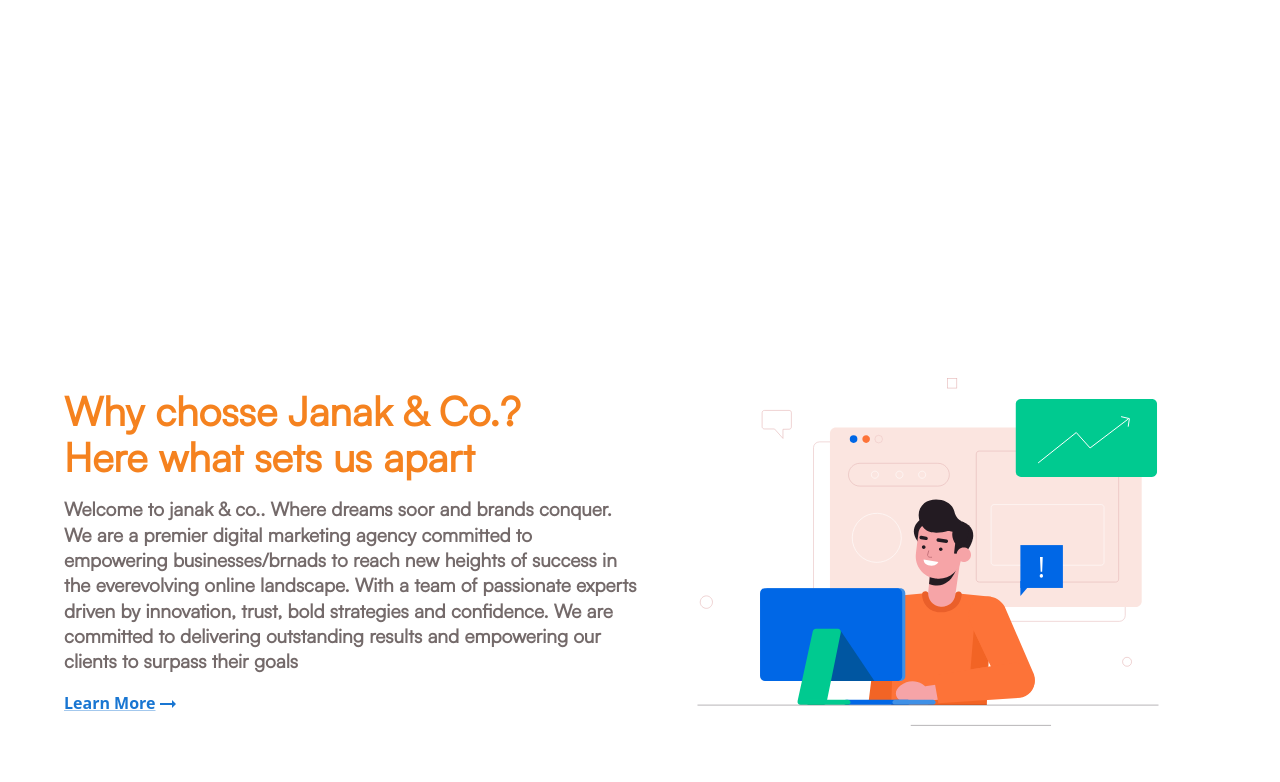
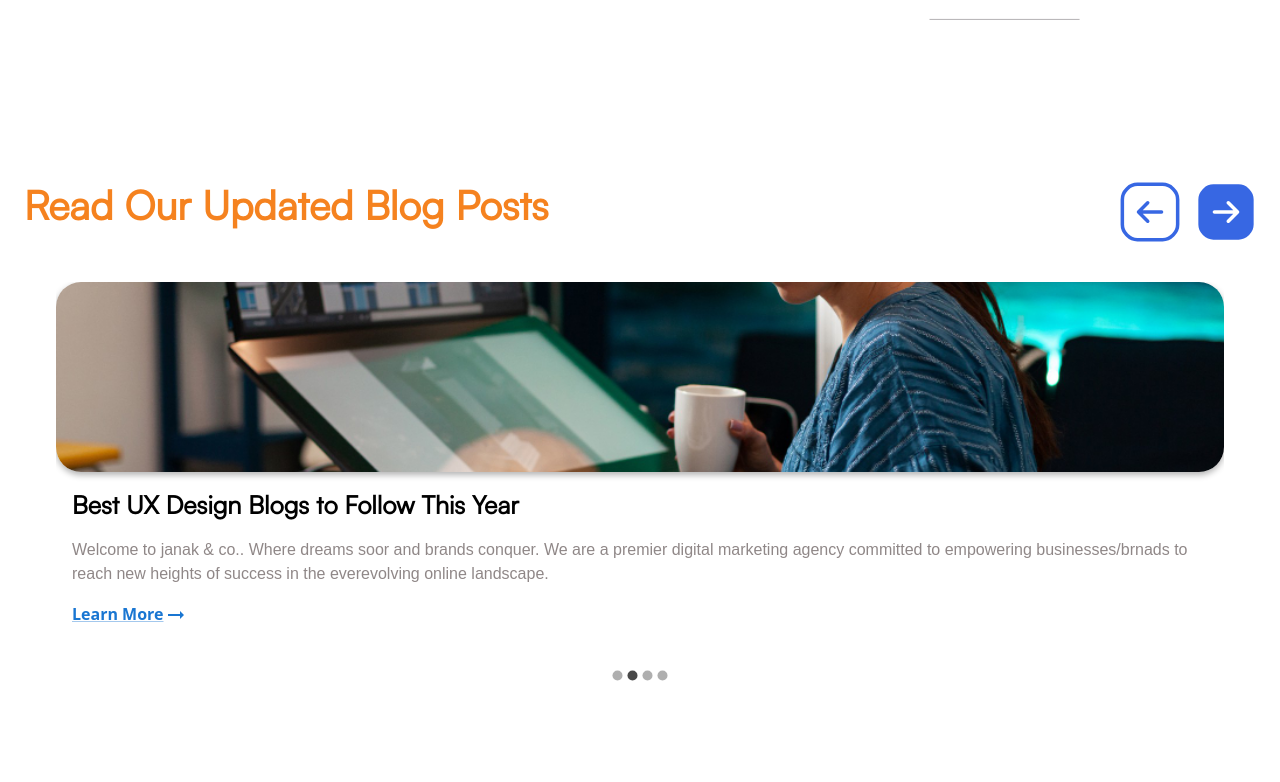
Before and after one commit to SACHINQEEP/janak_co, a React (Create React App) app: page / in a window 1280 px wide. Shown: the part 2296-3078 px from the top of the page. After the commit the page ends 2981 px from the top, so only its background shows below. Built offline with nearby package versions, Linux system fonts and the light colour scheme.

Commit message:
UI Changes

```diff
--- a/src/features/landingPage.tsx
+++ b/src/features/landingPage.tsx
@@ -21,11 +21,11 @@ import AppSliderCard from './shared/components/sliderCard';
 const LandingPage = () => {
     return (
         <>
-            <Container maxWidth="lg">
+            <Container maxWidth="xl">
                 <CssBaseline />
-                <Grid container component='main' sx={{ minHeight: '100vh', display: 'flex', justifyContent: 'center' }}>
+                <Grid container component='main' sx={{ display: 'flex', justifyContent: 'center' }}>
 
-                    <Grid item xs={12} sm={6} lg={6} md={6} sx={{ alignSelf: 'center', order: { xs: 2, sm: 1 } }}>
+                    <Grid item xs={12} sm={6} lg={6} md={6} sx={{ display: 'flex', justifyContent: 'center', alignItems: 'center', order: { xs: 2, sm: 1 } }}>
                         <motion.div
                             initial={{ opacity: 0, x: 50 }} // Initial animation values
                             animate={{ opacity: 1, x: 0 }} // Animation values to transition to
@@ -51,7 +51,7 @@ const LandingPage = () => {
                         </motion.div>
                     </Grid>
                     <Divider />
-                    <Grid item xs={12} sm={6} lg={6} md={6} sx={{ alignSelf: { sm: 'center' }, mt: { xs: 8 }, order: { xs: 1, sm: 2 } }}>
+                    <Grid item xs={12} sm={6} lg={6} md={6} sx={{ order: { xs: 1, sm: 2 } }}>
                         <motion.div
                             initial={{ opacity: 0, x: -50 }} // Initial animation values
                             animate={{ opacity: 1, x: 0 }} // Animation values to transition to
@@ -64,7 +64,7 @@ const LandingPage = () => {
 
 
                 {/* Section Services */}
-                <Grid component='section' container my={3} sx={{ minHeight: '100vh' }}>
+                <Grid component='section' container my={3} sx={{}}>
                     <Grid item xs={12} sm={6} md={6} lg={4} xl={3} my={2}>
                         <CardContent>
                             <Typography variant="body2" color="#f5821f" sx={{ fontSize: { xs: 28, sm: 20, md: 30, lg: 40 }, fontWeight: 'bold' }}>
@@ -79,7 +79,7 @@ const LandingPage = () => {
                 </Grid >
 
                 {/* Section AboutUs */}
-                <Grid component='section' container sx={{ minHeight: '100vh' }}>
+                <Grid component='section' container sx={{}}>
                     <Grid item xs={12} sm={6} lg={6} md={6}>
                         <motion.div
                             initial={{ opacity: 0, x: -50 }} // Initial animation values
@@ -89,7 +89,7 @@ const LandingPage = () => {
                             <img src={aboutUsPage} alt="aboutUs" />
                         </motion.div>
                     </Grid>
-                    <Grid item xs={12} sm={6} lg={6} md={6} sx={{ alignSelf: 'center' }}>
+                    <Grid item xs={12} sm={6} lg={6} md={6} sx={{ display: 'flex', justifyContent: 'center', alignItems: 'center' }}>
                         <motion.div
                             initial={{ opacity: 0, x: 50 }} // Initial animation values
                             animate={{ opacity: 1, x: 0 }} // Animation values to transition to
@@ -109,8 +109,8 @@ const LandingPage = () => {
                 </Grid>
 
                 {/* Why Section */}
-                <Grid component='section' container sx={{ minHeight: '100vh' }}>
-                    <Grid item xs={12} sm={6} lg={6} md={6} sx={{ alignSelf: 'center', order: { xs: 2, sm: 1 } }}>
+                <Grid component='section' container sx={{ display: 'flex', justifyContent: 'center', alignItems: 'center' }}>
+                    <Grid item xs={12} sm={6} lg={6} md={6} sx={{ order: { xs: 2, sm: 1 } }}>
                         <motion.div
                             initial={{ opacity: 0, x: 50 }} // Initial animation values
                             animate={{ opacity: 1, x: 0 }} // Animation values to transition to
@@ -140,7 +140,7 @@ const LandingPage = () => {
                 </Grid>
 
                 {/* Section Bogs */}
-                <Box sx={{ minHeight: '100vh' }}>
+                <Box sx={{}}>
                     <Grid container spacing={0} my={5}>
                         <Grid item xs={12} md={6}>
                             <Typography variant="h3" color="#f5821f" sx={{ fontSize: { xs: 25, md: 36, lg: 40 } }}>
@@ -156,11 +156,7 @@ const LandingPage = () => {
                             </Box>
                         </Grid>
                     </Grid>
-                    <Carousel
-                        animation="slide"
-                        swipe={true}
-                        navButtonsAlwaysVisible={true}
-                    >
+                    <Carousel swipe={true}>
                         {BlogsPostList.map((list, i) => (
                             <Grid item key={i} xs={12} sm={6} md={4}>
                                 <AppSliderCard
--- a/src/features/shared/components/sliderCard.tsx
+++ b/src/features/shared/components/sliderCard.tsx
@@ -17,7 +17,7 @@ interface SliderCardData {
 const AppSliderCard = ({ title, description, imageLink }: SliderCardData) => {
     return (
         <>
-            <Card sx={{ width: '100%', maxWidth: '450px', boxShadow: 'none', border: 'none', margin: '0 2rem' }}>
+            <Card sx={{ boxShadow: 'none', border: 'none', margin: '0 2rem' }}>
                 <CardMedia
                     component='img'
                     alt="blog01"
```
